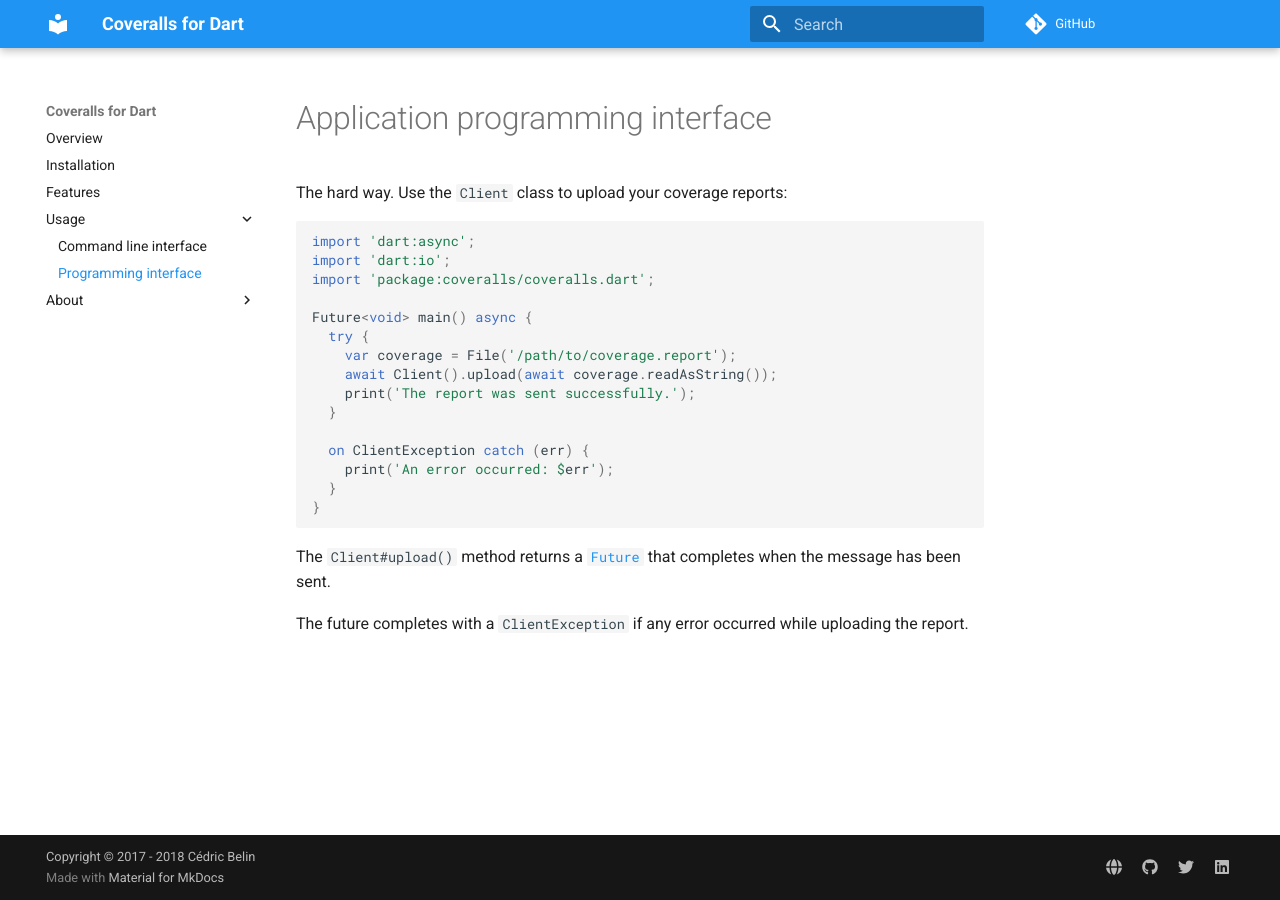
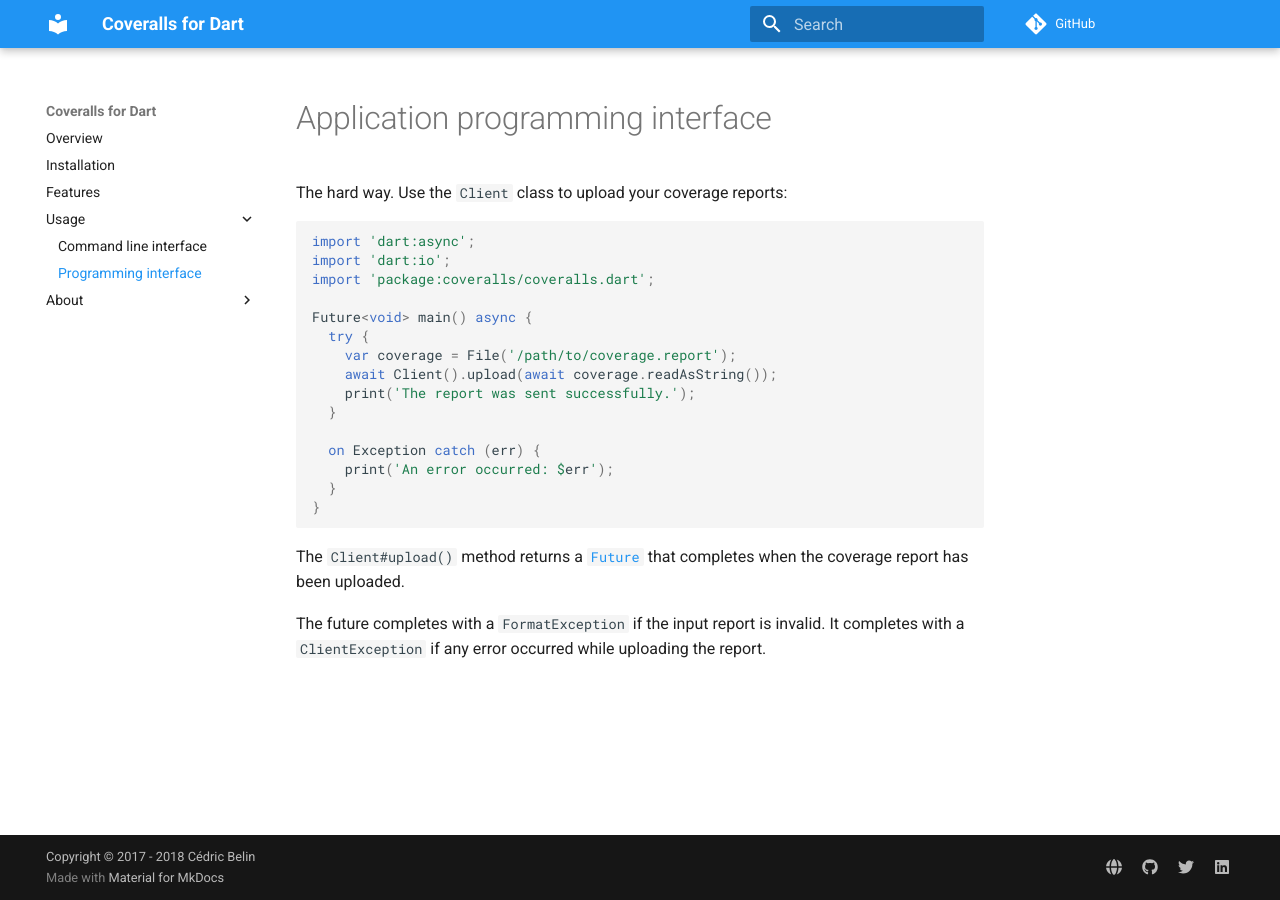
Before and after one commit to dnfield/coveralls.dart, an MkDocs documentation site: the page built from doc/usage/api.md, in a window 1280 px wide. Built offline with MkDocs 1.6.1 and Material for MkDocs 9.7.7, drawn with Linux system fonts in a browser that asks for light colours; comment, search, counter and statistics services are not loaded; old or Windows-style settings are respelled for this version of MkDocs.

Commit message:
Updated the documentation

````diff
--- a/doc/usage/api.md
+++ b/doc/usage/api.md
@@ -13,12 +13,12 @@ Future<void> main() async {
     print('The report was sent successfully.');
   }
 
-  on ClientException catch (err) {
+  on Exception catch (err) {
     print('An error occurred: $err');
   }
 }
 ```
 
-The `Client#upload()` method returns a [`Future`](https://api.dartlang.org/stable/dart-async/Future-class.html) that completes when the message has been sent.
+The `Client#upload()` method returns a [`Future`](https://api.dartlang.org/stable/dart-async/Future-class.html) that completes when the coverage report has been uploaded.
 
-The future completes with a `ClientException` if any error occurred while uploading the report.
+The future completes with a `FormatException` if the input report is invalid. It completes with a `ClientException` if any error occurred while uploading the report.
````
